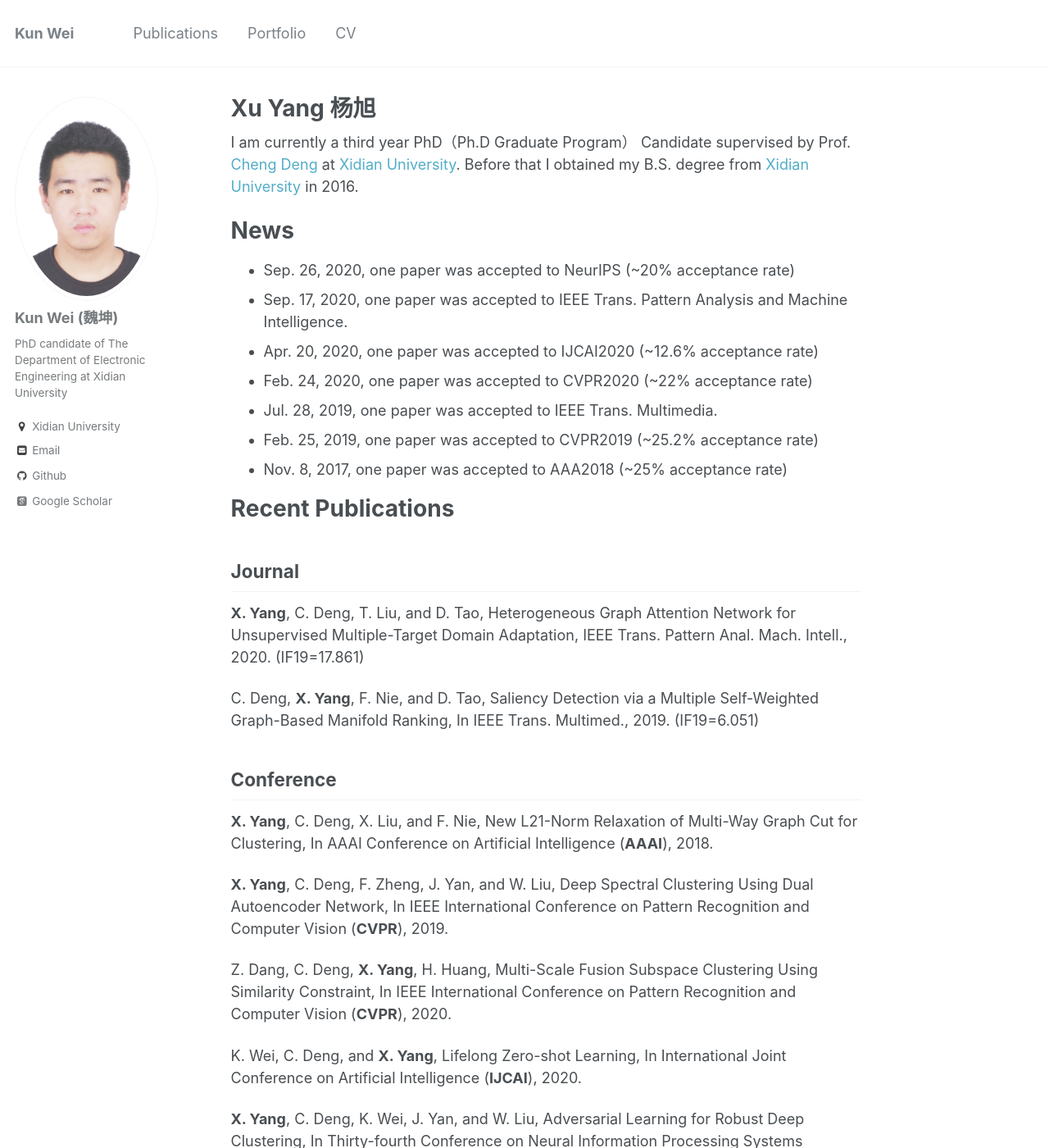
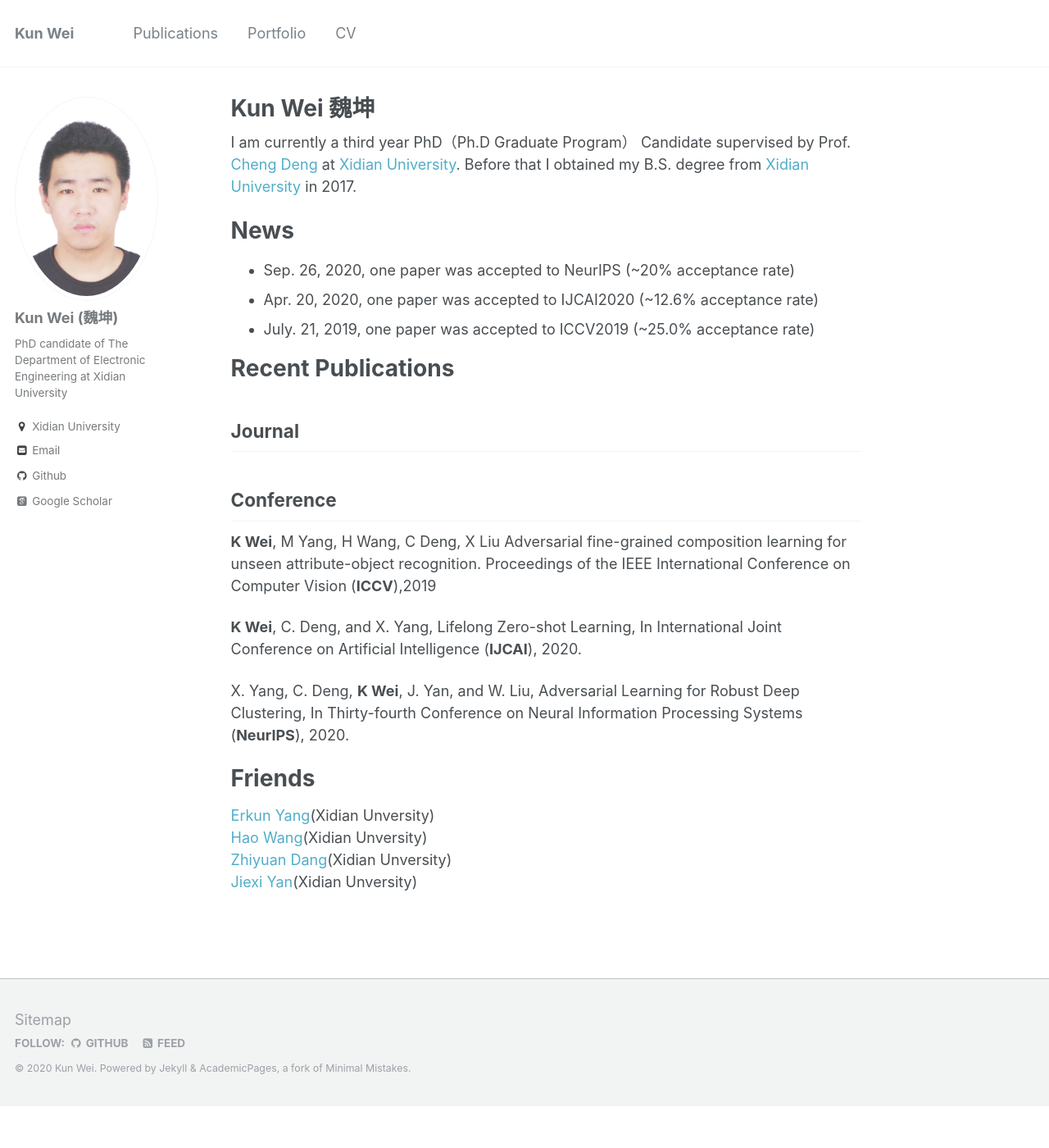
Before and after one commit to Drkun/xdkunwei.github.io, a Jekyll site: the page built from _pages/about.md, in a window 1280 px wide and 1400 px high. Shown: the whole window at 82% size. Built offline with Jekyll 4.4.1, drawn with Linux system fonts in a browser that asks for light colours; some web fonts are replaced; some of the changed text lies outside the part shown.

Commit message:
Update about.md

```diff
--- a/_pages/about.md
+++ b/_pages/about.md
@@ -1,6 +1,6 @@
 ---
 permalink: /
-title: "Xu Yang 杨旭"
+title: "Kun Wei 魏坤"
 excerpt: "About me)"
 author_profile: true
 redirect_from:
@@ -8,19 +8,14 @@ redirect_from:
   - /about.html
 ---
 
-I am currently a third year PhD（Ph.D Graduate Program） Candidate supervised by Prof. [Cheng Deng](http://see.xidian.edu.cn/faculty/chdeng/) at [Xidian University](http://www.xidian.edu.cn/). Before that I obtained my B.S. degree from [Xidian University](http://www.xidian.edu.cn/) in 2016.
+I am currently a third year PhD（Ph.D Graduate Program） Candidate supervised by Prof. [Cheng Deng](http://see.xidian.edu.cn/faculty/chdeng/) at [Xidian University](http://www.xidian.edu.cn/). Before that I obtained my B.S. degree from [Xidian University](http://www.xidian.edu.cn/) in 2017.
 
 
 News
 ======
 * Sep. 26, 2020, one paper was accepted to NeurIPS (~20% acceptance rate)
-* Sep. 17, 2020, one paper was accepted to IEEE Trans. Pattern Analysis and Machine Intelligence.
 * Apr. 20, 2020, one paper was accepted to IJCAI2020 (~12.6% acceptance rate)
-* Feb. 24, 2020, one paper was accepted to CVPR2020 (~22% acceptance rate)
-* Jul. 28, 2019, one paper was accepted to IEEE Trans. Multimedia.
-* Feb. 25, 2019, one paper was accepted to CVPR2019 (~25.2% acceptance rate)
-* Nov. 8, 2017, one paper was accepted to AAA2018 (~25% acceptance rate)
-
+* July. 21, 2019, one paper was accepted to ICCV2019 (~25.0% acceptance rate)
 
 
 Recent Publications
@@ -28,21 +23,15 @@ Recent Publications
 
 Journal
 ------
-__X. Yang__, C. Deng, T. Liu, and D. Tao, Heterogeneous Graph Attention Network for Unsupervised Multiple-Target Domain Adaptation, IEEE Trans. Pattern Anal. Mach. Intell., 2020. (IF19=17.861)
 
-C. Deng, __X. Yang__, F. Nie, and D. Tao, Saliency Detection via a Multiple Self-Weighted Graph-Based Manifold Ranking, In IEEE Trans. Multimed., 2019. (IF19=6.051)
 
 Conference
 ------
-__X. Yang__, C. Deng, X. Liu, and F. Nie, New L21-Norm Relaxation of Multi-Way Graph Cut for Clustering, In AAAI Conference on Artificial Intelligence (__AAAI__), 2018.
+__K Wei__, M Yang, H Wang, C Deng, X Liu Adversarial fine-grained composition learning for unseen attribute-object recognition. Proceedings of the IEEE International Conference on Computer Vision (__ICCV__),2019
 
-__X. Yang__, C. Deng, F. Zheng, J. Yan, and W. Liu, Deep Spectral Clustering Using Dual Autoencoder Network, In IEEE International Conference on Pattern Recognition and Computer Vision (__CVPR__), 2019.
+__K Wei__, C. Deng, and X. Yang, Lifelong Zero-shot Learning, In International Joint Conference on Artificial Intelligence (__IJCAI__), 2020.
 
-Z. Dang, C. Deng, __X. Yang__, H. Huang, Multi-Scale Fusion Subspace Clustering Using Similarity Constraint, In IEEE International Conference on Pattern Recognition and Computer Vision (__CVPR__), 2020.
-
-K. Wei, C. Deng, and __X. Yang__, Lifelong Zero-shot Learning, In International Joint Conference on Artificial Intelligence (__IJCAI__), 2020.
-
-__X. Yang__, C. Deng, K. Wei, J. Yan, and W. Liu, Adversarial Learning for Robust Deep Clustering, In Thirty-fourth Conference on Neural Information Processing Systems (__NeurIPS__), 2020.
+X. Yang, C. Deng, __K Wei__, J. Yan, and W. Liu, Adversarial Learning for Robust Deep Clustering, In Thirty-fourth Conference on Neural Information Processing Systems (__NeurIPS__), 2020.
 
 
 Friends
```
